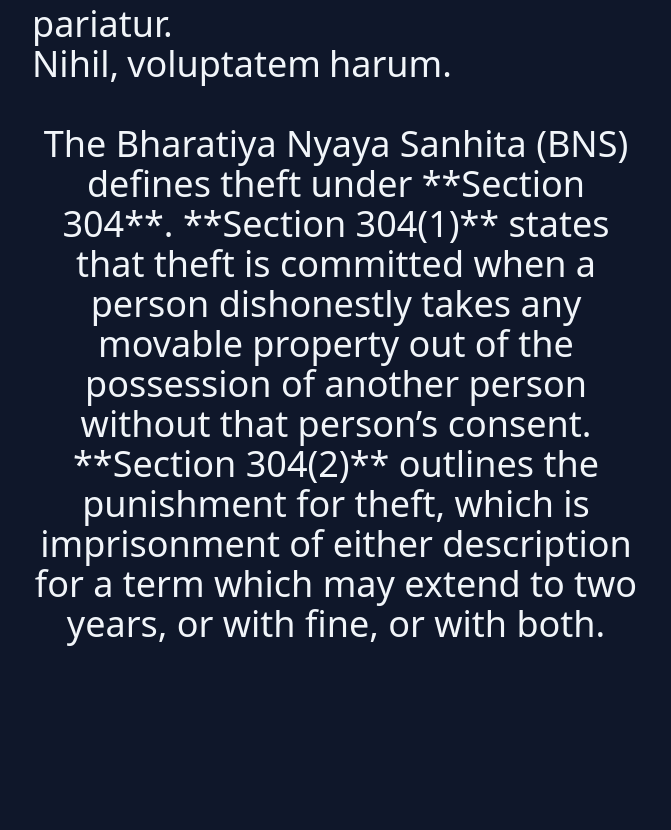
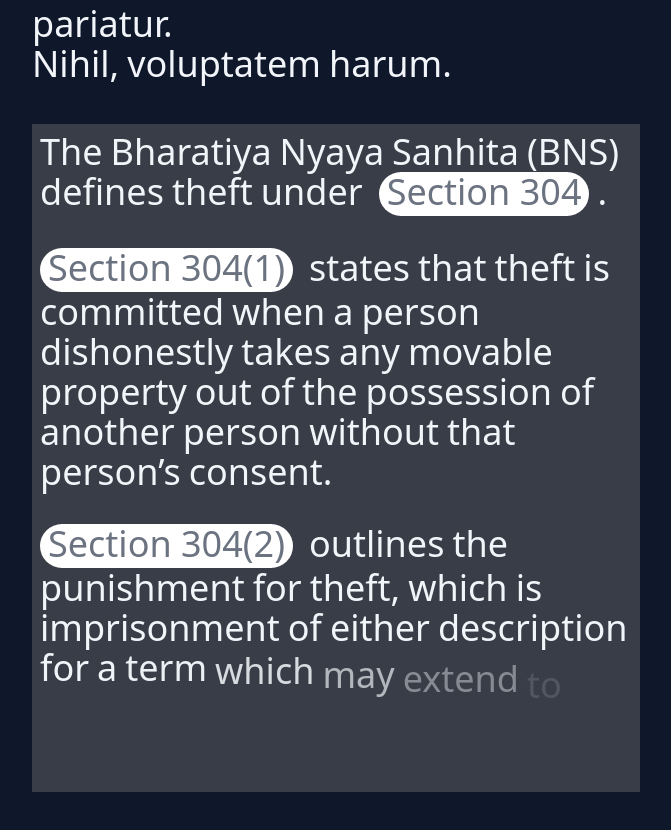
Before and after one commit to MET4L-DS/framer-motion-tutorial-practice, a React (Vite) app: page / in a window 1280 px wide. Shown: the part 1540-2370 px from the top of the page, without its empty margins (304-975 px from the left). Before the commit the page ends 2256 px from the top, so only its background shows below. Built offline with nearby package versions, Linux system fonts and the light colour scheme.

Commit message:
Impleament of animated highlighted text among animated spans

```diff
--- a/src/App.jsx
+++ b/src/App.jsx
@@ -8,6 +8,112 @@
     useScroll,
     useTransform,
 } from "framer-motion";
+
+const TextSection = ({ children, parentIndex }) => {
+    // if (children[0] === "*") {
+    //     return (
+    //         <BulletParagraph parentIndex={parentIndex}>
+    //             {children}
+    //         </BulletParagraph>
+    //     );
+    // }
+
+    // Splitting the children into an array of words and potential bold segments
+    const wordsAndBoldSegments = children
+        .split(/(\*\*.*?\*\*)/g)
+        .filter(Boolean);
+
+    let mainIndex = 0;
+
+    return (
+        <motion.section
+            initial={{ backgroundColor: "rgba(0,0,0,0)" }}
+            animate={{
+                backgroundColor: "rgba(100,100,100,0.5)",
+                transition: { duration: 2, delay: parentIndex * 0.5 },
+            }}
+            className="flex flex-wrap gap-x-2 bg-gray-500 p-2"
+        >
+            {wordsAndBoldSegments.map((segment, index) => {
+                // Check if the segment starts and ends with **
+                if (/(\*\*.*?\*\*)/g.test(segment)) {
+                    // Remove ** from the start and end and render as bold
+                    const boldText = segment.slice(2, -2);
+                    return (
+                        <AnimatedText
+                            className=" rounded-full bg-white px-2 pb-1 font-medium text-gray-500"
+                            key={index}
+                            delay={parentIndex + mainIndex++ * 0.1}
+                        >
+                            {boldText}
+                        </AnimatedText>
+                    );
+                } else {
+                    // Render regular text
+                    return segment.split(" ").map((word, wordIndex) => (
+                        <AnimatedText
+                            key={`${index}-${wordIndex}`}
+                            delay={parentIndex + mainIndex++ * 0.1}
+                        >
+                            {word}
+                        </AnimatedText>
+                    ));
+                }
+            })}
+        </motion.section>
+    );
+};
+
+const BulletParagraph = ({ children, parentIndex }) => {
+    return (
+        <motion.section
+            initial={{ backgroundColor: "rgba(0,0,0,0)" }}
+            animate={{
+                backgroundColor: "rgba(100,100,100,0.5)",
+                transition: { duration: 2, delay: parentIndex * 0.5 },
+            }}
+            className=" flex flex-wrap gap-x-2 bg-gray-500 p-2"
+        >
+            <div className="flex gap-x-2">
+                <div>
+                    <AnimatedText delay={parentIndex * 0.1}>{">"}</AnimatedText>
+                </div>
+                <div className="flex flex-wrap gap-x-2">
+                    {children.split(" ").map((word, index) => (
+                        <AnimatedText
+                            key={index}
+                            delay={parentIndex + index * 0.1}
+                        >
+                            {word}
+                        </AnimatedText>
+                    ))}
+                </div>
+            </div>
+        </motion.section>
+    );
+};
+
+const AnimatedText = ({ children, delay, className = "" }) => {
+    return (
+        <motion.span
+            initial={{
+                opacity: 0,
+                y: 20,
+            }}
+            animate={{
+                opacity: 1,
+                y: 0,
+                transition: {
+                    duration: 0.5,
+                    delay: delay,
+                },
+            }}
+            className={` inline-block ${className}`}
+        >
+            {children}
+        </motion.span>
+    );
+};
 
 function App() {
     const { scrollYProgress: progress } = useScroll();
@@ -285,7 +391,11 @@
                     style={{ translateX: paragraphOneValue }}
                     className="mx-auto w-1/2 text-4xl font-thin text-slate-100"
                 >
-                    {text}
+                    {text.split("\n").map((para, index) => (
+                        <TextSection key={index} parentIndex={index}>
+                            {para}
+                        </TextSection>
+                    ))}
                 </motion.p>
             </section>
         </div>
```
